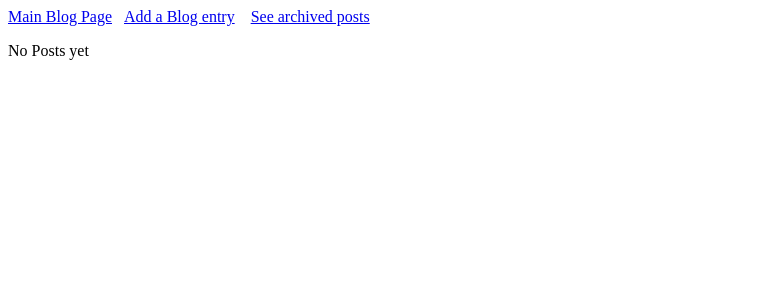
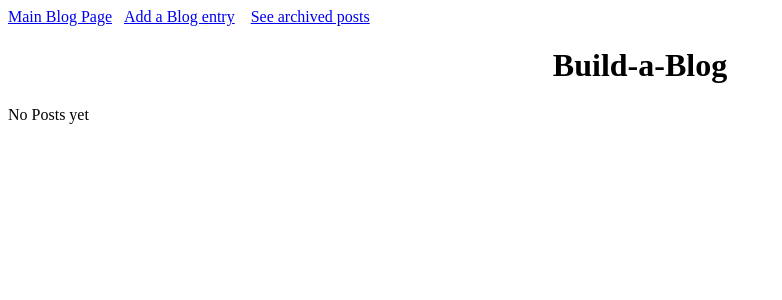
Before and after one commit to PaulC2017/blogz, a Flask app: page /Blog in a window 1280 px wide. Shown: the top 300 px of the page, without its empty margins (0-782 px from the left). Run offline with Flask 2, Linux system fonts and the light colour scheme; data that the repository does not hold is empty.

Commit message:
cosmetic changes

```diff
--- a/main.py
+++ b/main.py
@@ -30,9 +30,10 @@ def blog():
 
     # post = Blog.query.all()
     #post = Blog.query.order_by(Blog.id.desc()).all()
+    page_title = "Build-a-Blog"
     post = Blog.query.filter_by(removed = False).order_by(Blog.id.desc()).all()
     return render_template('blog.html',title="Blogs R Us!",
-        post=post)
+        post=post, page_title = page_title)
 
 
 @app.route('/newpost', methods=['POST', 'GET'])
@@ -47,13 +48,13 @@ def newpost():
         db.session.commit()
 
     else:
-        return render_template('add_new_post.html',title="Blogs R Us!")
+        return render_template('add_new_post.html',title="Blogs R Us!", page_title = "Add New Post")
 
     # post = Blog.query.all()
     #post = Blog.query.order_by(Blog.id.desc()).all()
     post = Blog.query.filter_by(removed = False).order_by(Blog.id.desc()).all()
 
-    return render_template("blog.html",title="Blogs R Us!", post=post)
+    return render_template("blog.html",title="Blogs R Us!", post=post, page_title = "Add New Post")
 
 
 
@@ -66,7 +67,7 @@ def post():
     #title = post.title
     #body = post.body"""
 
-    return render_template('show_post.html', post_title= post_title, post_body=post_body)
+    return render_template('show_post.html', post_title= post_title, post_body=post_body )
 
 
 @app.route('/remove_post', methods=['POST'])
@@ -81,7 +82,7 @@ def remove_post():
     removed_post = Blog.query.get(post_id)
     removed_post_title = removed_post.title
     removed_post_body = removed_post.body
-    return render_template('/remove_post.html', removed_post_title=removed_post_title,removed_post_body=removed_post_body  )
+    return render_template('/remove_post.html', removed_post_title=removed_post_title,removed_post_body=removed_post_body, page_title = "Archived Post" )
 
 @app.route('/archives', methods=['POST', 'GET'])
 def archives():
@@ -90,7 +91,7 @@ def archives():
     #post = Blog.query.order_by(Blog.id.desc()).all()
     archived_post = Blog.query.filter_by(removed = True).order_by(Blog.id.desc()).all()
     return render_template('archived_posts.html',title="Blogs R Us!",
-        archived_post=archived_post)
+        archived_post=archived_post, page_title = "Archived Posts")
 
 
 
--- a/static/style.css
+++ b/static/style.css
@@ -10,5 +10,8 @@
     height:200px;
     width:200px;
 
+}
+.page_title{
 
+    text-align: center;
 }
--- a/templates/base.html
+++ b/templates/base.html
@@ -17,13 +17,7 @@
         <a href='/Blog'>Main Blog Page</a> &nbsp;&nbsp;<a href='/newpost'>Add a Blog entry</a> &nbsp;&nbsp; <a href='/archives'>See archived posts</a>
     </div>
 
-    {% with messages = get_flashed_messages(with_categories=True) %}
-      <ul>
-          {% for category, message in messages %}
-               <li class = "{{category}}" >{{message}}</li>
-          {% endfor %}
-      </ul>
-    {% endwith %}
+    <h1 class="page_title">{{page_title}}</h1>
 
     {% block content %}
     {% endblock %}
```
Also changed, not shown: templates/add_new_post.html (+0 -23 lines).
